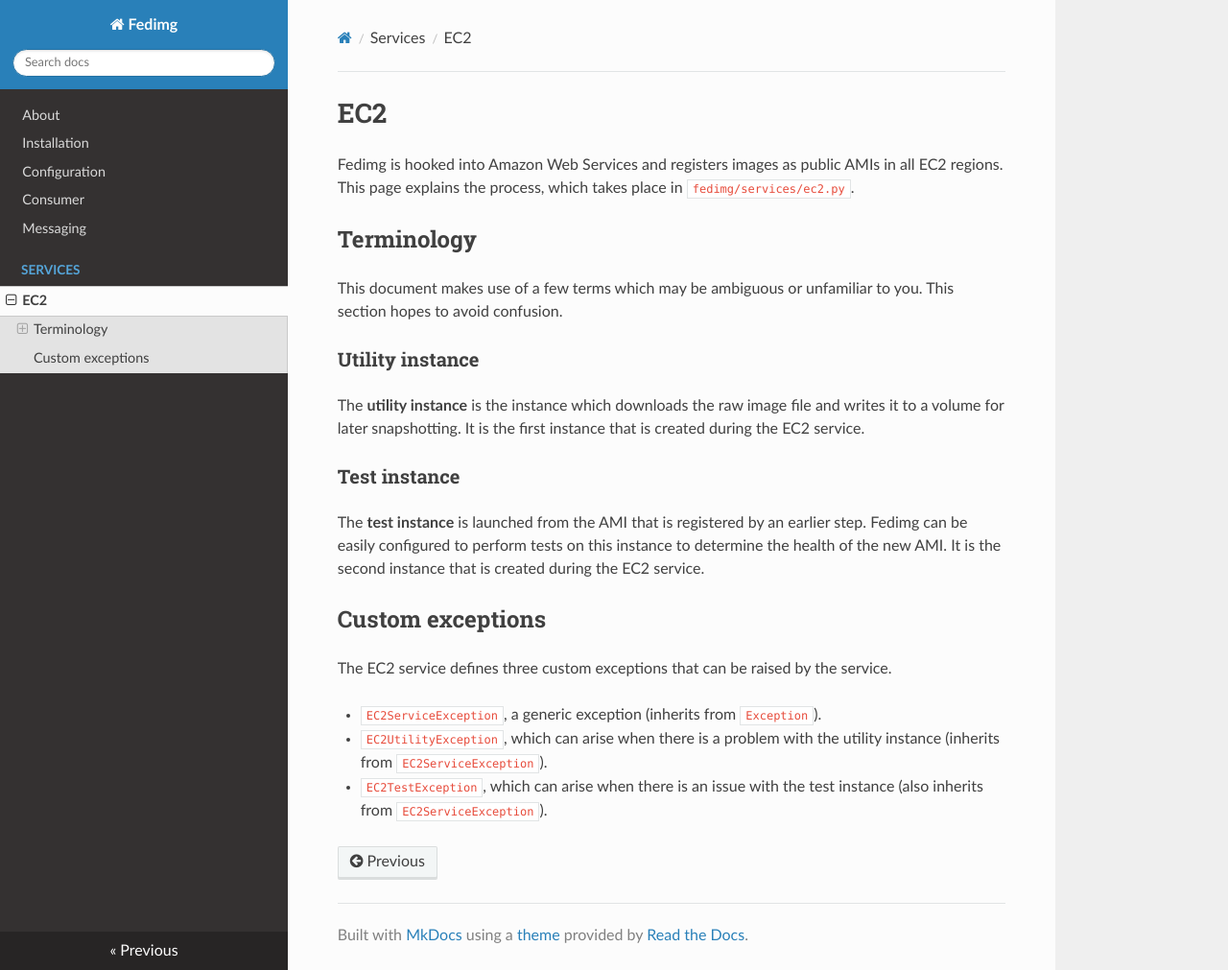
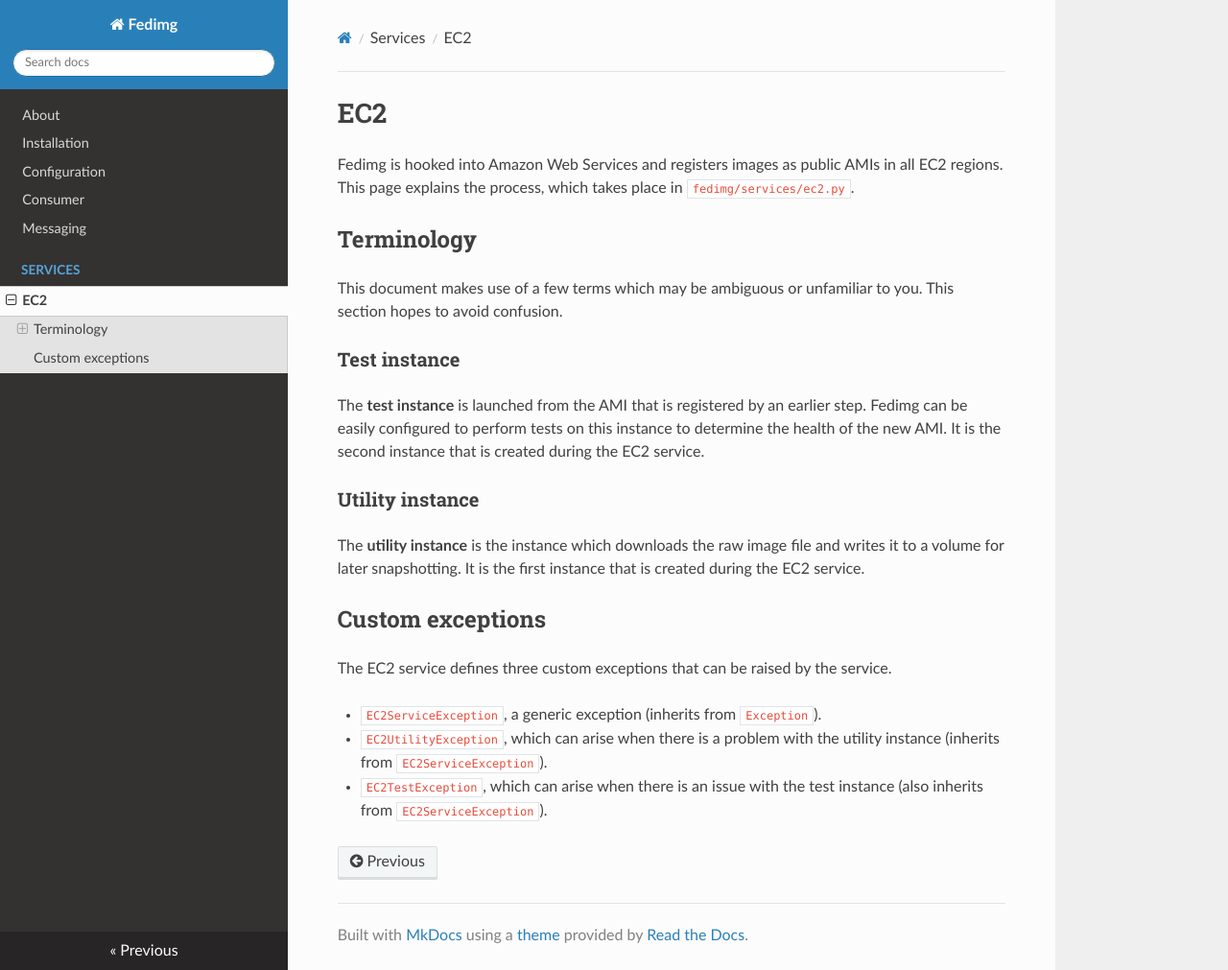
Before and after one commit to fedora-infra/fedimg, an MkDocs documentation site: the page built from docs/services/ec2.md, in a window 1280 px wide and 1011 px high. Shown: the whole window at 96% size. Built offline with MkDocs 1.6.1, drawn with Linux system fonts in a browser that asks for light colours; nearby versions of some CDN libraries; old or Windows-style settings are respelled for this version of MkDocs.

Commit message:
terms should be in alpha order

```diff
--- a/docs/services/ec2.md
+++ b/docs/services/ec2.md
@@ -9,18 +9,18 @@ EC2 regions. This page explains the process, which takes place in
 This document makes use of a few terms which may be ambiguous or unfamiliar to
 you. This section hopes to avoid confusion.
 
-### Utility instance
-
-The **utility instance** is the instance which downloads the raw image file and
-writes it to a volume for later snapshotting. It is the first instance that is
-created during the EC2 service.
-
 ### Test instance
 
 The **test instance** is launched from the AMI that is registered by an earlier
 step. Fedimg can be easily configured to perform tests on this instance to
 determine the health of the new AMI. It is the second instance that is created
 during the EC2 service.
+
+### Utility instance
+
+The **utility instance** is the instance which downloads the raw image file and
+writes it to a volume for later snapshotting. It is the first instance that is
+created during the EC2 service.
 
 ## Custom exceptions
 
```
